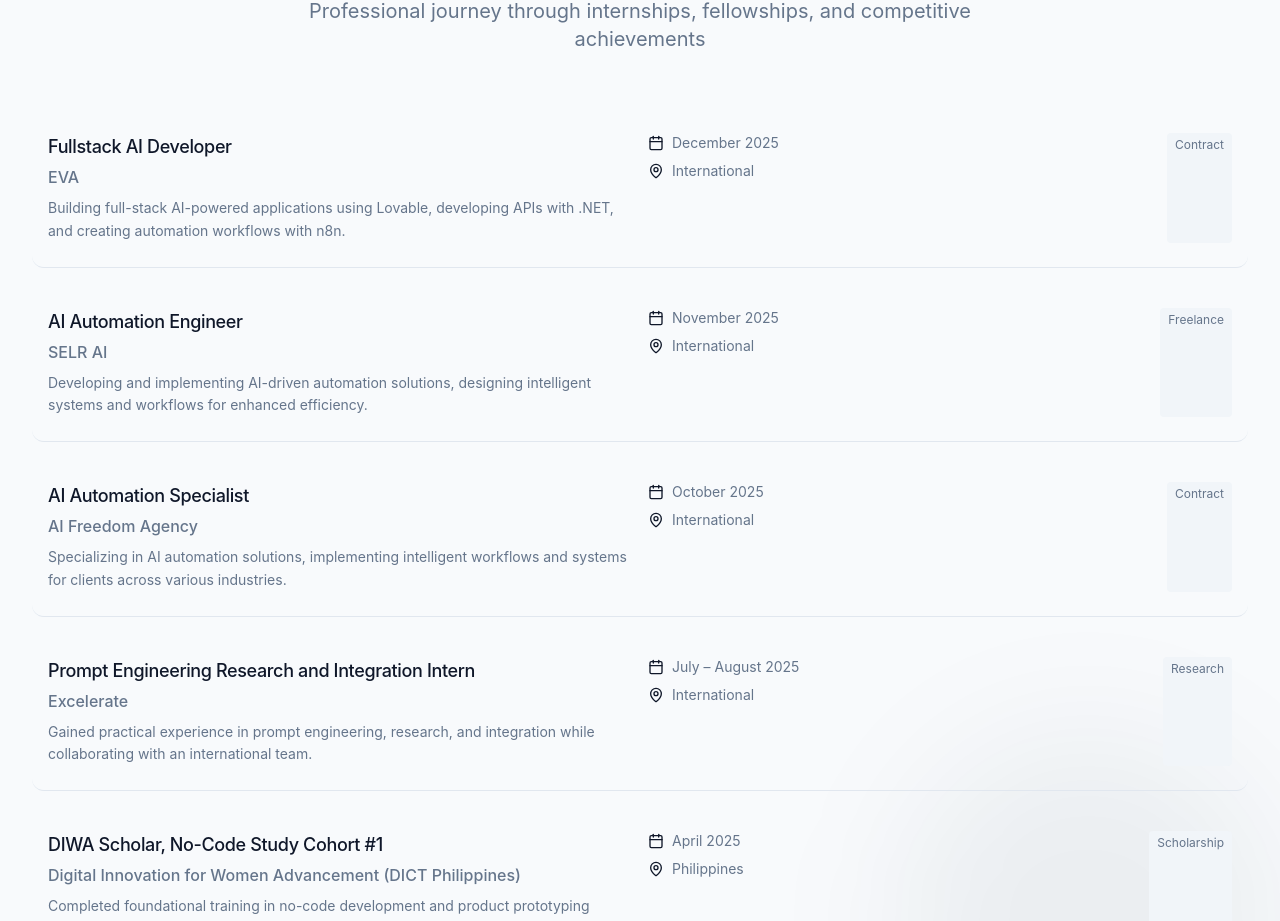
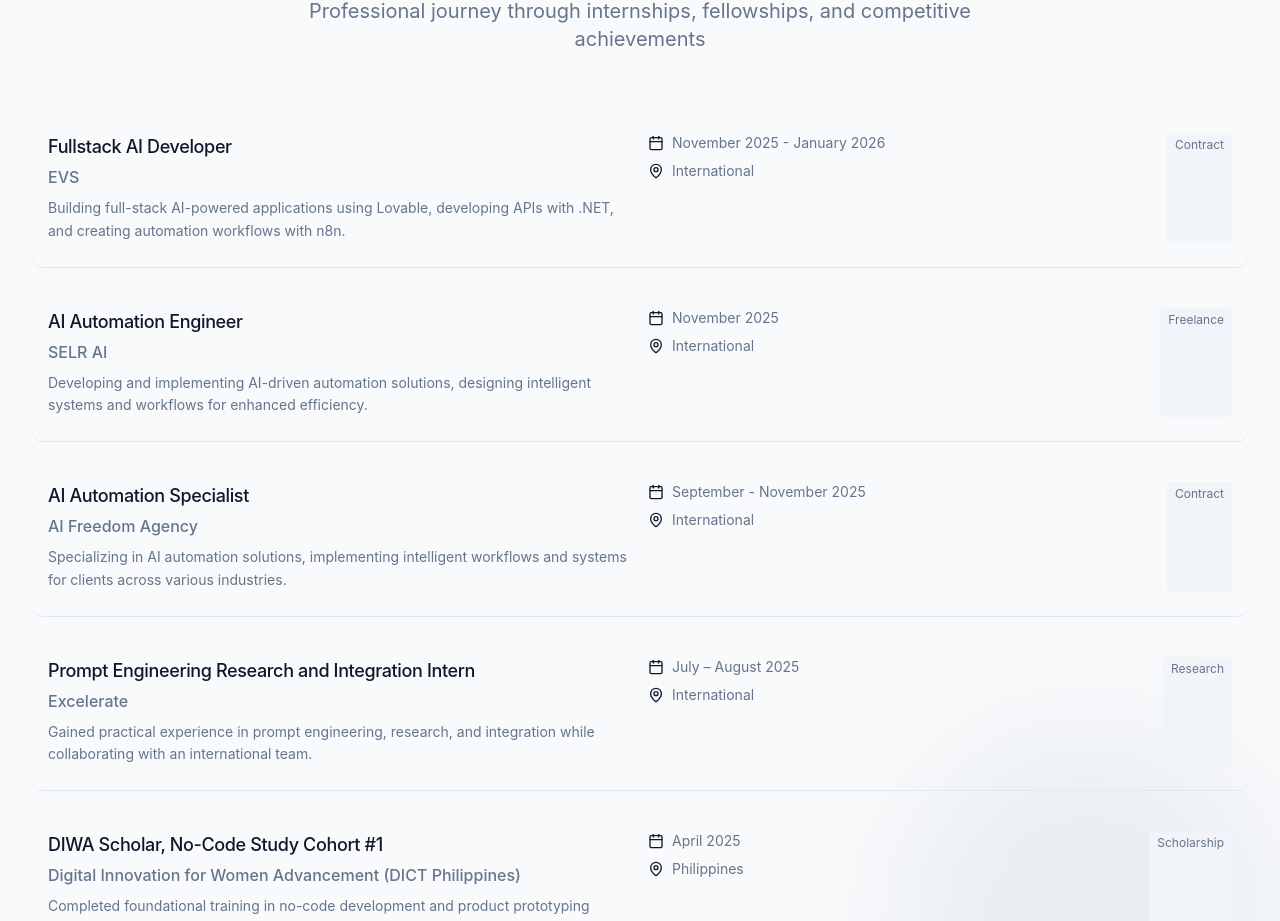
Before and after one commit to ryssellou/ryssel-flow-forge, a React (Vite) app: page / in a window 1280 px wide. Shown: the part 7437-8358 px from the top of the page. Built offline with nearby package versions, Linux system fonts and the light colour scheme; the HTML template or start-up script is replaced by a standard one.

Commit message:
Update work experience dates

```diff
--- a/src/components/Experience.tsx
+++ b/src/components/Experience.tsx
@@ -54,8 +54,8 @@ const Experience = () => {
   const experiences: ExperienceData[] = [
     {
       title: "Fullstack AI Developer",
-      company: "EVA",
-      period: "December 2025",
+      company: "EVS",
+      period: "November 2025 - January 2026",
       location: "International",
       type: "Contract",
       description: "Building full-stack AI-powered applications using Lovable, developing APIs with .NET, and creating automation workflows with n8n.",
@@ -81,7 +81,7 @@ const Experience = () => {
     {
       title: "AI Automation Specialist",
       company: "AI Freedom Agency",
-      period: "October 2025",
+      period: "September - November 2025",
       location: "International",
       type: "Contract",
       description: "Specializing in AI automation solutions, implementing intelligent workflows and systems for clients across various industries.",
```
